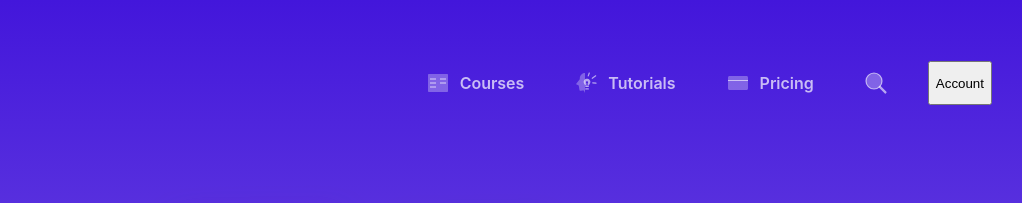
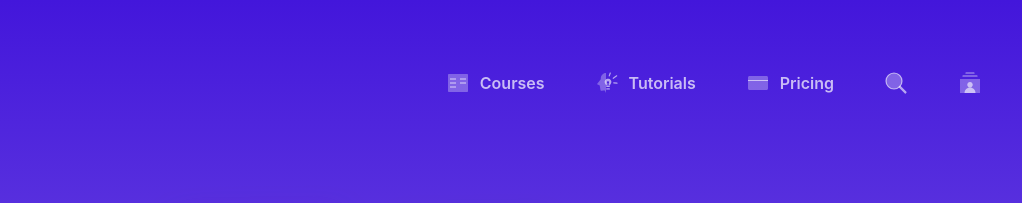
Before and after one commit to SyedJunaidNisar/Gatsby-App, a Gatsby site: page / in a window 1280 px wide. Shown: the top 203 px of the page, 258-1280 px from the left. Built offline with nearby package versions, Linux system fonts and the light colour scheme; Gatsby itself is replaced by a stand-in of ours.

Commit message:
bugs fixed

```diff
--- a/src/components/buttons/MenuButton.js
+++ b/src/components/buttons/MenuButton.js
@@ -4,11 +4,12 @@ import { Link } from "gatsby"
 
 export default function MenuButton(props) {
   const { item } = props
+  console.log("Link: ", item)
   return (
-    <Link to={item.link} onClick={props.onClick}>
-      <MenuItem title={item.title}>
-        <img src={item.icon} alt={item.title} />
-        {item.title}
+    <Link to={item?.link} onClick={props.onClick}>
+      <MenuItem title={item?.title}>
+        <img src={item?.icon} alt={item?.title} />
+        {item?.title}
       </MenuItem>
     </Link>
   )
--- a/src/components/layout/Header.js
+++ b/src/components/layout/Header.js
@@ -18,15 +18,15 @@ export default function Header() {
         <img src="/images/logos/logo.svg" alt="Logo" />
       </Link>
       <MenuWrapper count={menuData.length}>
-        {menuData.map((item, index) =>
+        {menuData?.map((item, index) =>
           item.link === "/account" ? (
-            <button onClick={() => setIsOpen(!isOpen)}>Account</button>
-          ) : (
             <MenuButton
               item={item}
               key={index}
               onClick={event => handleClick(event)}
             />
+          ) : (
+            <MenuButton item={item} key={index} />
           )
         )}
       </MenuWrapper>
```
